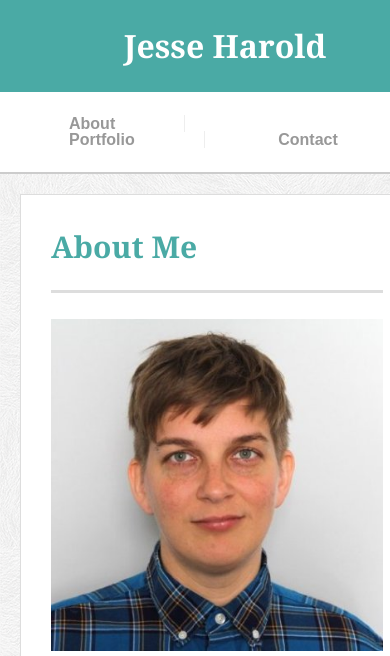
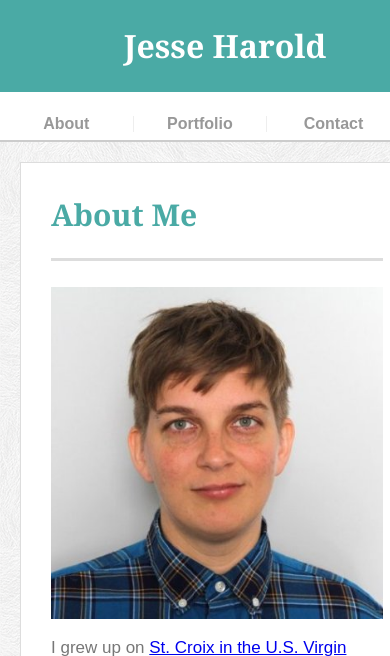
Before and after one commit to jesseharold/Responsive-Portfolio, a PHP site: page /index.php in a window 390 px wide; the page is wider, and only the part inside the window is pictured. Shown: the top 656 px of that part. Run offline with PHP 8.4, Linux system fonts and the light colour scheme.

Commit message:
640 width fixed nav widths

```diff
--- a/assets/css/style.css
+++ b/assets/css/style.css
@@ -340,8 +340,12 @@ textarea {
     float: none;
     padding: 24px 0;
   }
-  ul.nav li a {
-    margin: 0 52px;
+  /* used percentages to try and keep the nav even at smaller widths as well */
+  ul.nav li {
+    float: left;
+    width: 20%;
+    padding: 0 7%;
+    text-align: center;
   }
   .header h1 {
     width: 100%;
```
